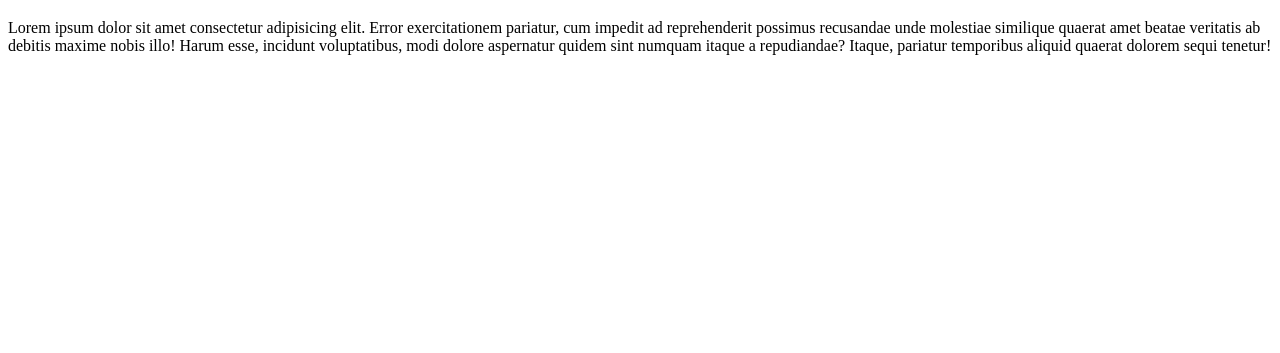
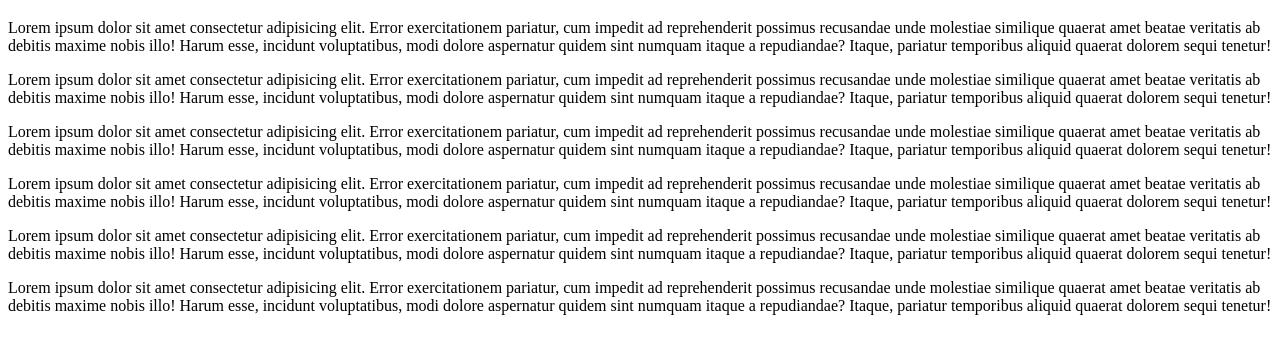
Before and after one commit to gabs-g/CH53Proyecto2, a plain HTML site: page index.html in a window 1280 px wide. Shown: the part 61-414 px from the top of the page. Drawn offline with Linux system fonts and the light colour scheme.

Commit message:
Se agregan 5 párrafos

```diff
--- a/index.html
+++ b/index.html
@@ -13,6 +13,27 @@
         reprehenderit possimus recusandae unde molestiae similique quaerat amet beatae veritatis ab debitis maxime nobis
         illo! Harum esse, incidunt voluptatibus, modi dolore aspernatur quidem sint numquam itaque a repudiandae?
         Itaque, pariatur temporibus aliquid quaerat dolorem sequi tenetur!</p>
+        <p>Lorem ipsum dolor sit amet consectetur adipisicing elit. Error exercitationem pariatur, cum impedit ad
+            reprehenderit possimus recusandae unde molestiae similique quaerat amet beatae veritatis ab debitis maxime nobis
+            illo! Harum esse, incidunt voluptatibus, modi dolore aspernatur quidem sint numquam itaque a repudiandae?
+            Itaque, pariatur temporibus aliquid quaerat dolorem sequi tenetur!</p>
+            <p>Lorem ipsum dolor sit amet consectetur adipisicing elit. Error exercitationem pariatur, cum impedit ad
+                reprehenderit possimus recusandae unde molestiae similique quaerat amet beatae veritatis ab debitis maxime nobis
+                illo! Harum esse, incidunt voluptatibus, modi dolore aspernatur quidem sint numquam itaque a repudiandae?
+                Itaque, pariatur temporibus aliquid quaerat dolorem sequi tenetur!</p>
+                <p>Lorem ipsum dolor sit amet consectetur adipisicing elit. Error exercitationem pariatur, cum impedit ad
+                    reprehenderit possimus recusandae unde molestiae similique quaerat amet beatae veritatis ab debitis maxime nobis
+                    illo! Harum esse, incidunt voluptatibus, modi dolore aspernatur quidem sint numquam itaque a repudiandae?
+                    Itaque, pariatur temporibus aliquid quaerat dolorem sequi tenetur!</p>
+                    <p>Lorem ipsum dolor sit amet consectetur adipisicing elit. Error exercitationem pariatur, cum impedit ad
+                        reprehenderit possimus recusandae unde molestiae similique quaerat amet beatae veritatis ab debitis maxime nobis
+                        illo! Harum esse, incidunt voluptatibus, modi dolore aspernatur quidem sint numquam itaque a repudiandae?
+                        Itaque, pariatur temporibus aliquid quaerat dolorem sequi tenetur!</p>
+                        <p>Lorem ipsum dolor sit amet consectetur adipisicing elit. Error exercitationem pariatur, cum impedit ad
+                            reprehenderit possimus recusandae unde molestiae similique quaerat amet beatae veritatis ab debitis maxime nobis
+                            illo! Harum esse, incidunt voluptatibus, modi dolore aspernatur quidem sint numquam itaque a repudiandae?
+                            Itaque, pariatur temporibus aliquid quaerat dolorem sequi tenetur!</p>
+
 </body>
 
 </html>
```
